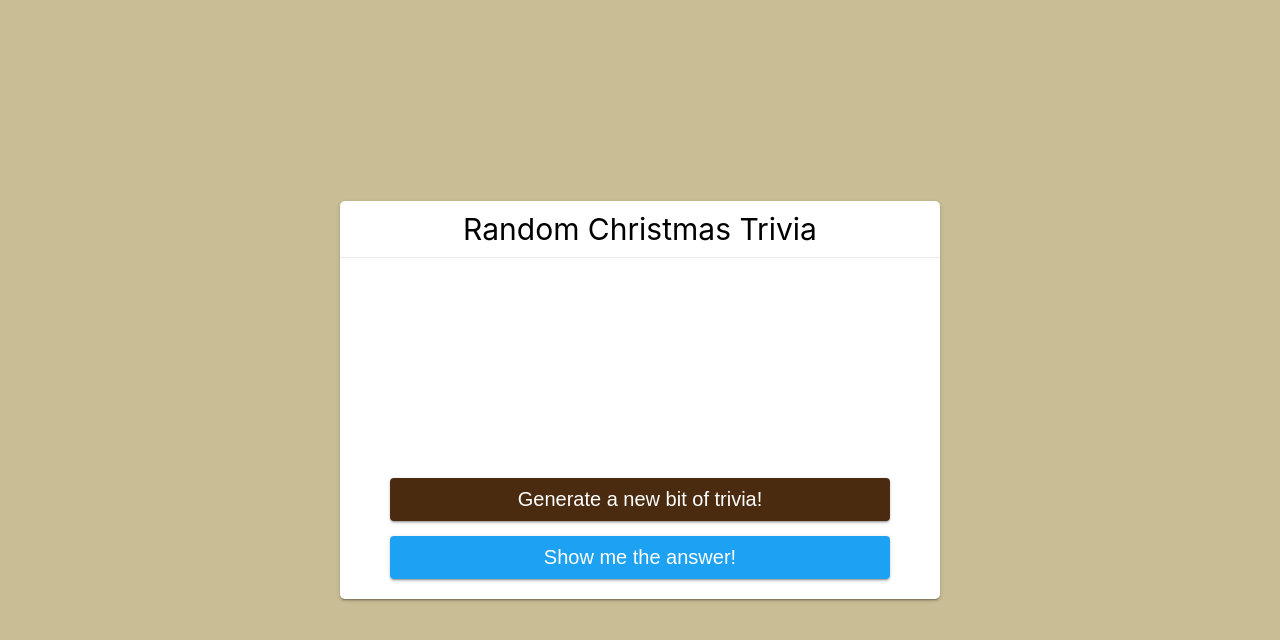
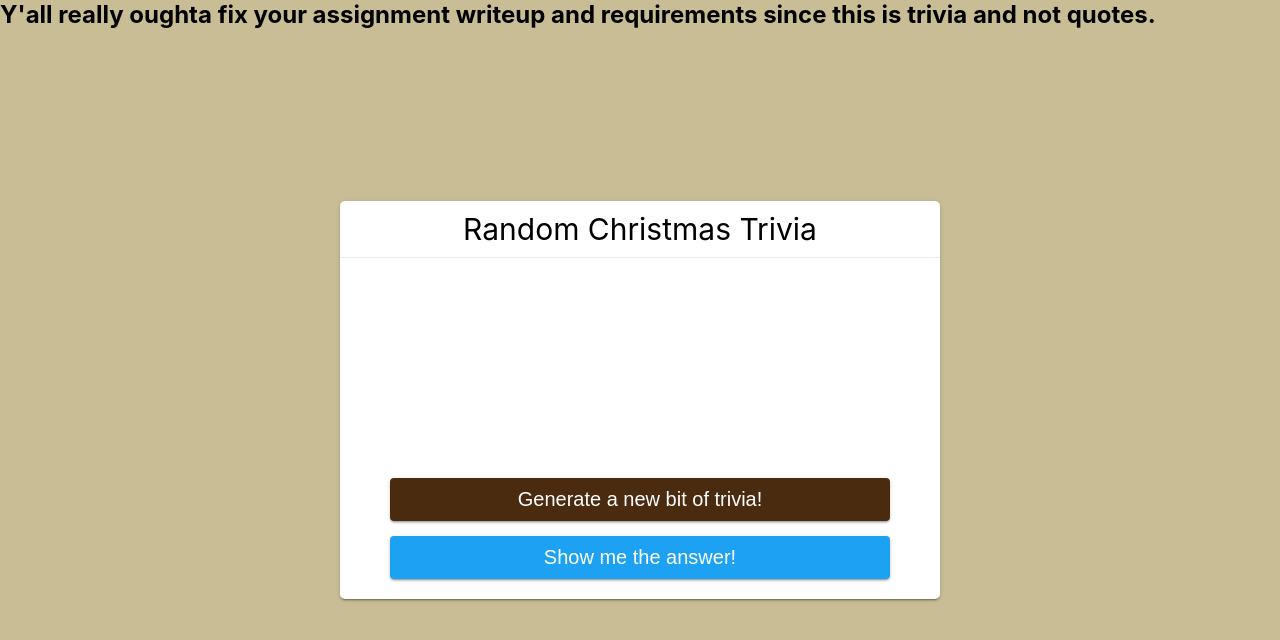
Before and after one commit to Blocherge/Blocherge.github.io, a plain HTML site: page ica/ica12/ica12.html in a window 1280 px wide. Drawn offline with Linux system fonts and the light colour scheme; no server answers.

Commit message:
added note

```diff
--- a/ica/ica12/ica12.html
+++ b/ica/ica12/ica12.html
@@ -8,6 +8,9 @@
     <link rel="stylesheet" href="ica12.css">
 </head>
 <body>
+    <div class="header">
+        <h2>Y'all really oughta fix your assignment writeup and requirements since this is trivia and not quotes.</h2>
+    </div>
     <div class="app">
         <header>Random Christmas Trivia</header>
         <section class="quotes">
```
